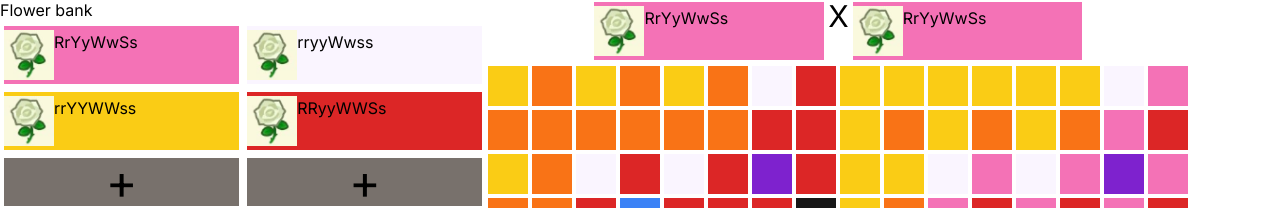
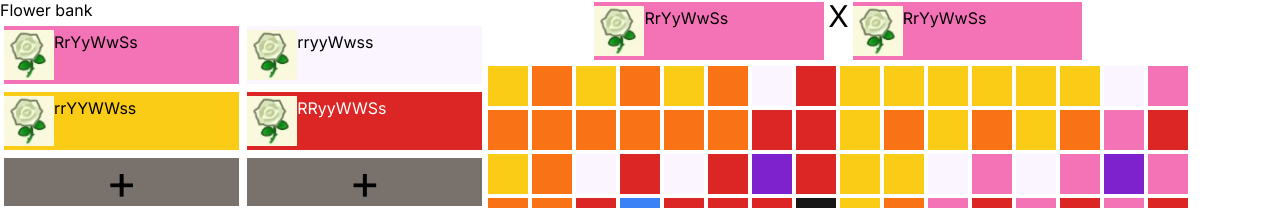
Before and after one commit to TheIcyStar/crossbreed-calc, a Next.js app: page /crossbreed-calc/calculator in a window 1280 px wide. Shown: the part 455-663 px from the top of the page. Built offline with nearby package versions, Linux system fonts and the light colour scheme.

Commit message:
white text on dark backgrounds

```diff
--- a/src/components/Calculator/flowerSlot.tsx
+++ b/src/components/Calculator/flowerSlot.tsx
@@ -8,8 +8,8 @@ const COLORS: { [key: string]: string } = {
     "White (seed)": "bg-purple-50",
     "White": "bg-purple-50",
     "Pink": "bg-pink-400",
-    "Red (seed)": "bg-red-600",
-    "Red": "bg-red-600",
+    "Red (seed)": "bg-red-600 text-white",
+    "Red": "bg-red-600 text-white",
     "Orange (seed)": "bg-orange-500",
     "Orange": "bg-orange-500",
     "Yellow (seed)": "bg-yellow-400",
@@ -17,7 +17,7 @@ const COLORS: { [key: string]: string } = {
     "Green": "bg-green-500",
     "Blue": "bg-blue-500",
     "Purple": "bg-purple-500",
-    "Black": "bg-neutral-900",
+    "Black": "bg-neutral-900 text-white",
 }
 
 function getColorAsTWCSSFromAllele(flowerType: FlowerTypes, allele: string): string {
```
